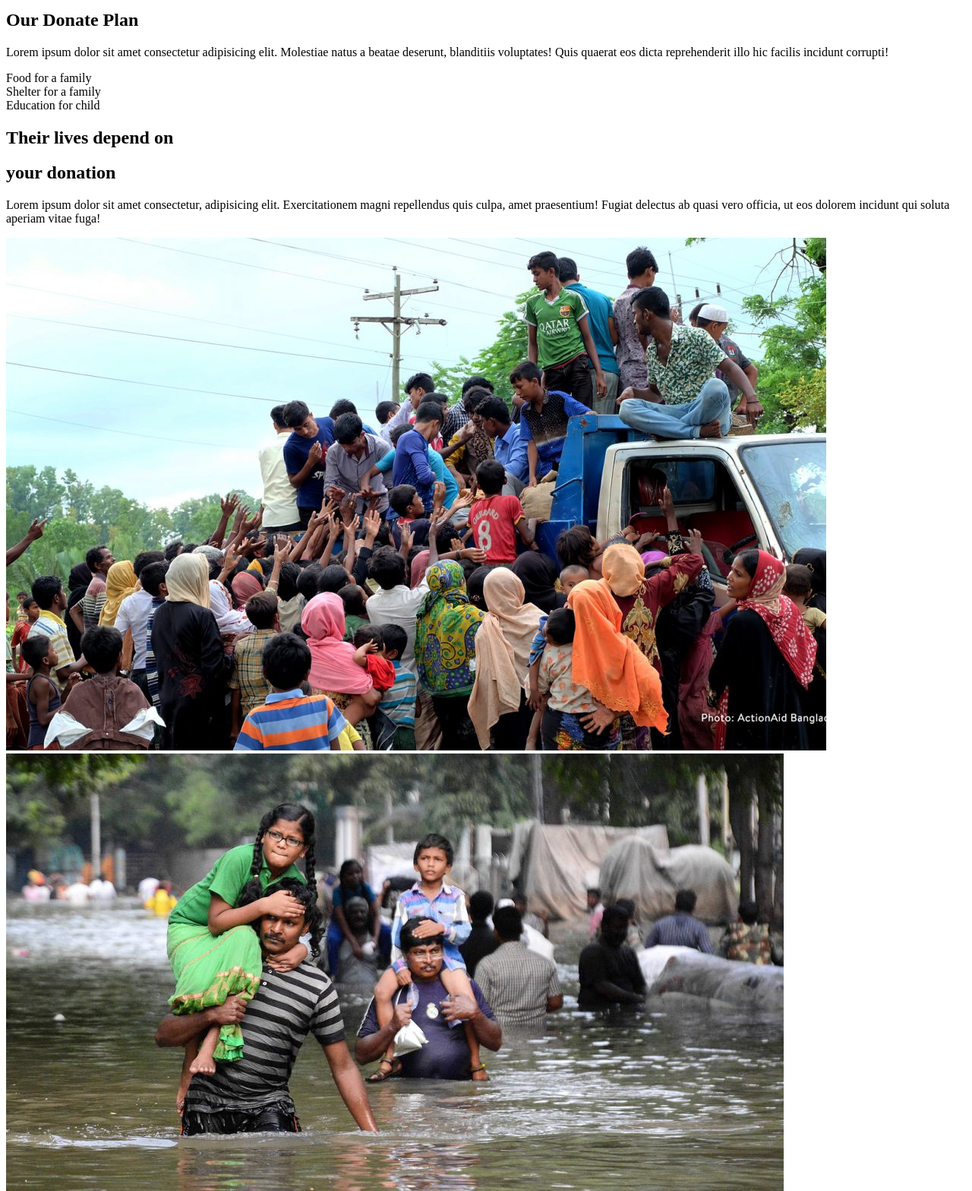
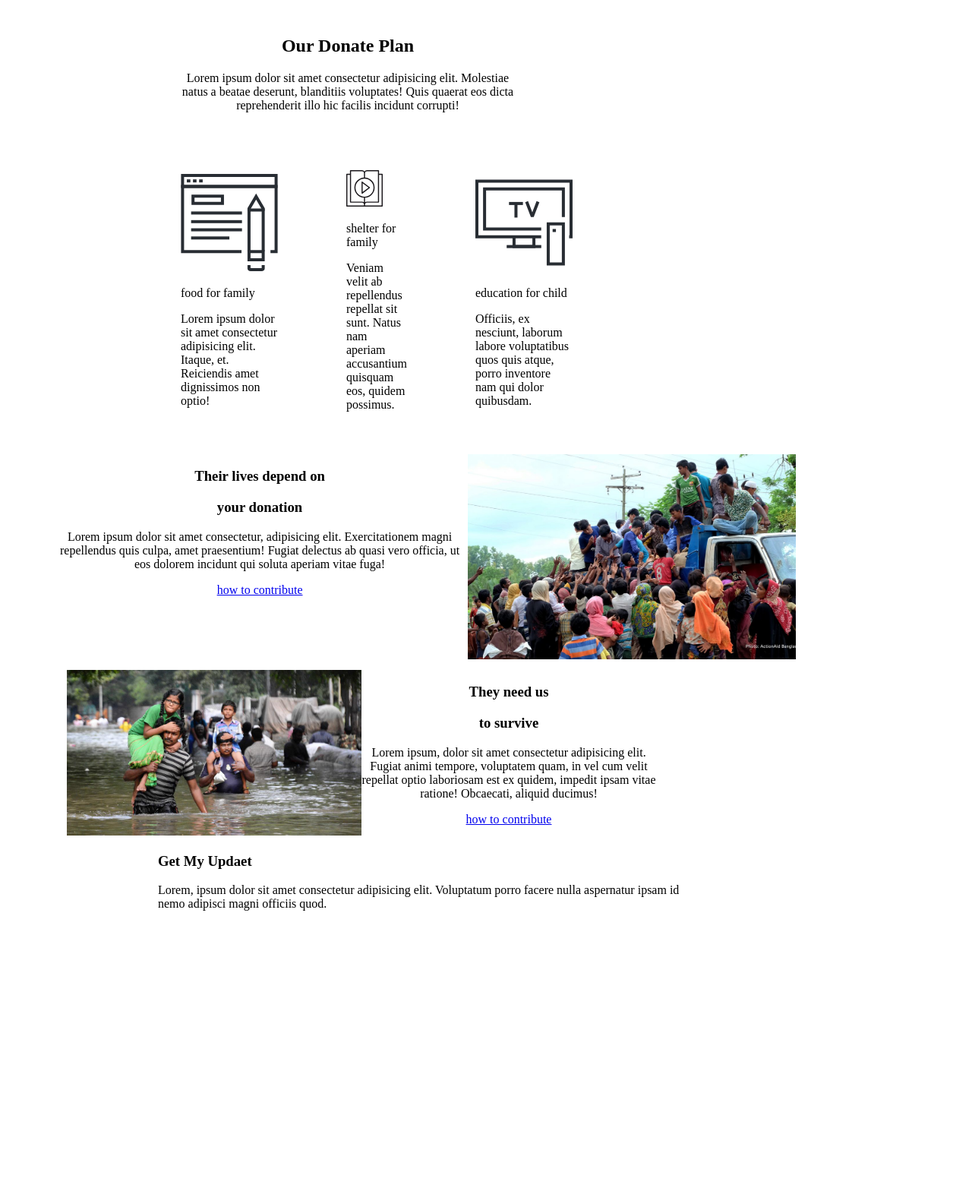
Before and after one commit to hasansaik81/first-assignment, a plain HTML site: page index.html in a window 1280 px wide. Shown: the part 706-2274 px from the top of the page at 76% size. After the commit the page ends 1967 px from the top, so only its background shows below. Drawn offline with Linux system fonts and the light colour scheme.

Commit message:
added section.

```diff
--- a/index.html
+++ b/index.html
@@ -32,57 +32,75 @@
                 <div class="taka-amount">300tk</div>
                 <div class="taka-amount">400tk</div>
             </div>
-            <span>other Amount (Taka)</span>
+            <span class="other ">other Amount (Taka)</span>
             <hr>
             <a class=link-button target="_blank"="">donate now </a>
         </div>
     </section>
     <section>
         <div class="donate-plan">
+
             <h1>Our Donate Plan</h1>
             <p class="content">
                 Lorem ipsum dolor sit amet consectetur adipisicing elit. Molestiae natus a beatae deserunt, blanditiis voluptates! Quis quaerat eos dicta reprehenderit illo hic facilis incidunt corrupti!
             </p>
+        </div>
+        <section>
             <div class="food-item">
-                <div>Food for a family</div>
-                <div>Shelter for a family</div>
-                <div>Education for child</div>
+                <div class="food-container">
+                    <div class="food">
+                        <img src="icons/icon4.svg" alt="">
+                        <p class="food-title">food for family</p>
+                        <p class="food-description">Lorem ipsum dolor sit amet consectetur adipisicing elit. Itaque, et. Reiciendis amet dignissimos non optio!</p>
+                    </div>
+
+                    <div class="food">
+                        <img src="icons/icon6.svg" alt="">
+                        <p class="food-title">shelter for family</p>
+                        <p class="food-description">Veniam velit ab repellendus repellat sit sunt. Natus nam aperiam accusantium quisquam eos, quidem possimus.</p>
+                    </div>
+                    <div class="food">
+                        <img src="icons/icon7.svg" alt="">
+                        <p class="food-title">education for child</p>
+                        <p class="food-description">Officiis, ex nesciunt, laborum labore voluptatibus quos quis atque, porro inventore nam qui dolor quibusdam.</p>
                     </div>
                 </div>
-    </section>
-
-    <section>
-        <div class="donate-1">
+                <div class="lived">
+                    <div class="lived-on">
                         <h1>Their lives depend on</h1>
                         <h1>your donation</h1>
                         <p>Lorem ipsum dolor sit amet consectetur, adipisicing elit. Exercitationem magni repellendus quis culpa, amet praesentium! Fugiat delectus ab quasi vero officia, ut eos dolorem incidunt qui soluta aperiam vitae fuga!</p>
+                        <a class="link-button1" href="ttp">how to contribute</a>
+
                     </div>
-        <div class="donate-1">
+
+                    <div class="lived-on">
                         <img src="images/donation2.jpg " alt="logo ">
                     </div>
-
+                </div>
 
         </section>
         <section>
-        <div>
+            <div class="need">
                 <div class="need-us">
                     <img src="images/donation4.jpg " alt="logo ">
                 </div>
-            <div class="nees-us">
+                <div class="need-us">
                     <h1>They need us</h1>
                     <h1>to survive</h1>
                     <p>Lorem ipsum, dolor sit amet consectetur adipisicing elit. Fugiat animi tempore, voluptatem quam, in vel cum velit repellat optio laboriosam est ex quidem, impedit ipsam vitae ratione! Obcaecati, aliquid ducimus!</p>
-                <a href=" "></a>
+                    <a href=" http">how to contribute</a>
                 </div>
             </div>
         </section>
         <section>
-        <div>
+            <div class="update">
                 <h1>Get My Updaet</h1>
                 <p>Lorem, ipsum dolor sit amet consectetur adipisicing elit. Voluptatum porro facere nulla aspernatur ipsam id nemo adipisci magni officiis quod.</p>
-            <div>
-                <button></button>
-            </div>
+
+
+
+
             </div>
         </section>
 
--- a/style.css
+++ b/style.css
@@ -31,3 +31,78 @@
                 display: flex;
                 justify-content: space-around;
             }
+
+            .taka {
+                border: 2px solid red;
+                border-radius: 5px;
+            }
+
+            .donate-plan {
+                width: 500px;
+                margin-left: 200px;
+                padding: 30px;
+                text-align: center;
+            }
+
+            .food-container {
+                display: flex;
+                gap: 30px;
+                width: 200px;
+                align-items: center;
+                margin-left: 200px;
+            }
+
+            .food {
+                background: #FFFFFF;
+                box-shadow: 0px 6px 50px rgba(o, green, blue, alpha);
+                border-radius: 5px;
+                padding: 30px;
+            }
+
+            .food_title {
+                font-weight: 800;
+                font-size: 20px;
+                margin: 30px;
+                margin-bottom: 20px;
+            }
+
+            .lived {
+                width: 1000px;
+                display: flex;
+                margin-left: 50px;
+                padding: 10px;
+                text-align: center;
+            }
+
+            .lived-on img {
+                width: 100%
+            }
+
+            .need-us {
+                width: 40%;
+            }
+
+            .need-us img {
+                width: 100%;
+            }
+
+            .need {
+                width: 1000px;
+                display: flex;
+                margin-left: 50px;
+                padding-left: 30px;
+                text-align: center;
+            }
+
+            .update {
+                width: 690px;
+                justify-content: center;
+                margin-left: 200px;
+                height: 130px;
+            }
+
+            .email {
+                width: 800px;
+                height: 200px;
+                background-color: lightpink;
+            }
```
Lines whose indentation alone changed are shown as unchanged.
